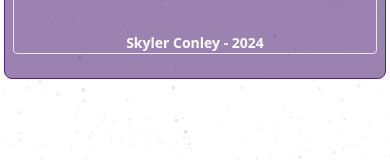
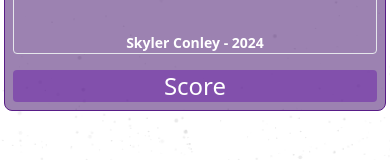
Before and after one commit to Vonglory176/SpaceShip-Game, a React (Create React App) app: page / in a window 390 px wide. Shown: the part 261-421 px from the top of the page. Built offline with nearby package versions, Linux system fonts and the light colour scheme.

Commit message:
Made some changes to hidden classes and header types

```diff
--- a/src/components/ScorePanel.jsx
+++ b/src/components/ScorePanel.jsx
@@ -2,8 +2,8 @@ import React from 'react'
 
 const ScorePanel = () => {
   return (
-    <div id="scorePanel" className="hidden md:block rounded bg-purple-800 bg-opacity-50">
-        <h2 className='text-center text-2xl'>Score</h2>
+    <div id="scorePanel" className="rounded bg-purple-800 bg-opacity-50">
+        <h3 className='text-center text-2xl'>Score</h3>
         <div id="scoreContainer" className=""></div>
     </div>
   )
```
